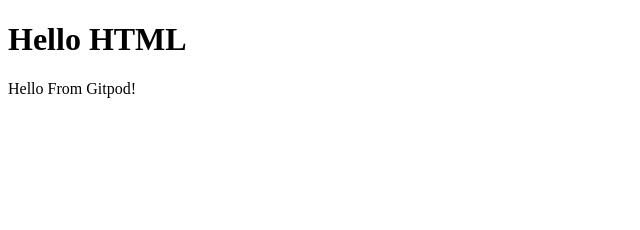
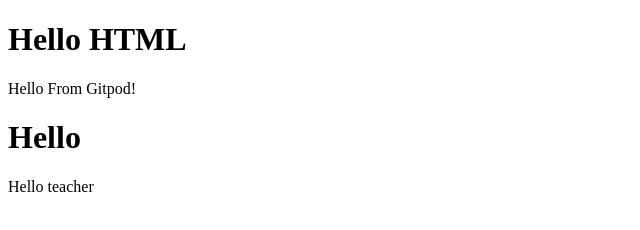
Before and after one commit to Nata1996Liia/hello-world, a plain HTML site: page index.html in a window 1280 px wide. Shown: the whole page, without its empty margins (0-640 px from the left). Drawn offline with Linux system fonts and the light colour scheme.

Commit message:
Update index.html

```diff
--- a/index.html
+++ b/index.html
@@ -8,3 +8,5 @@
 <p>Hello From Gitpod!</p>
 </body>
 </html>
+<h1>Hello</h1>
+<p>Hello teacher</p>
```
